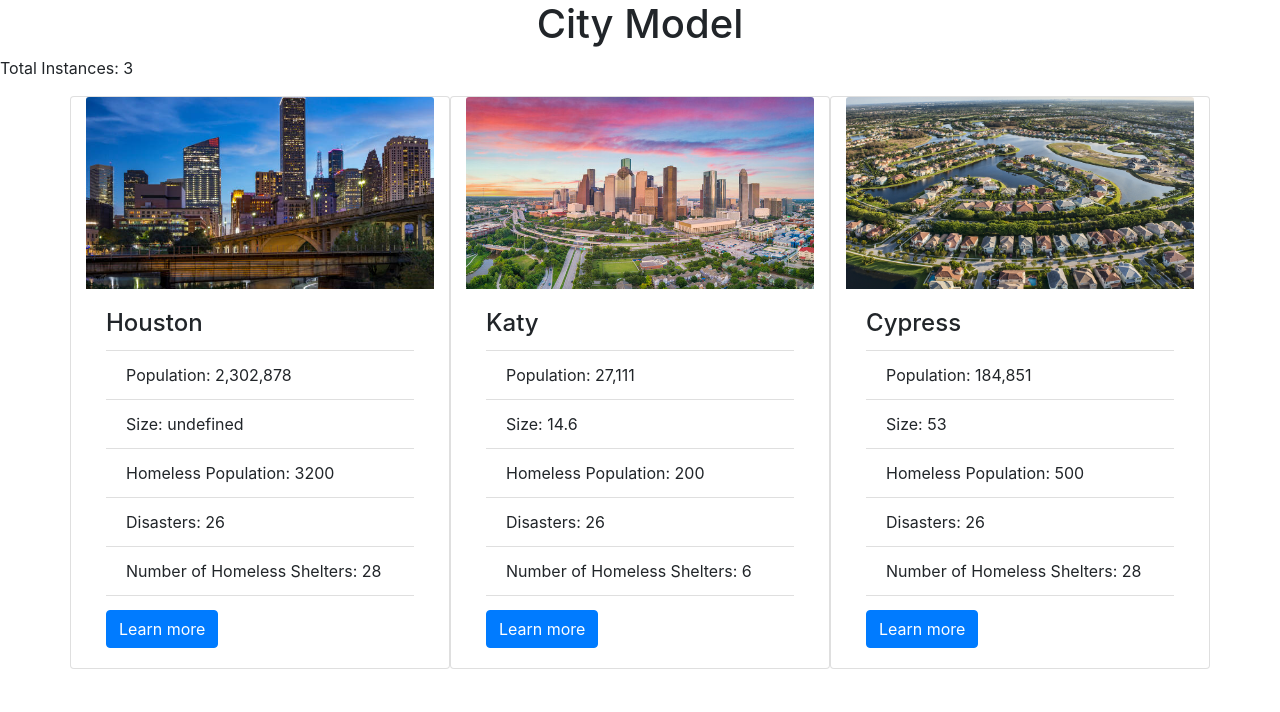
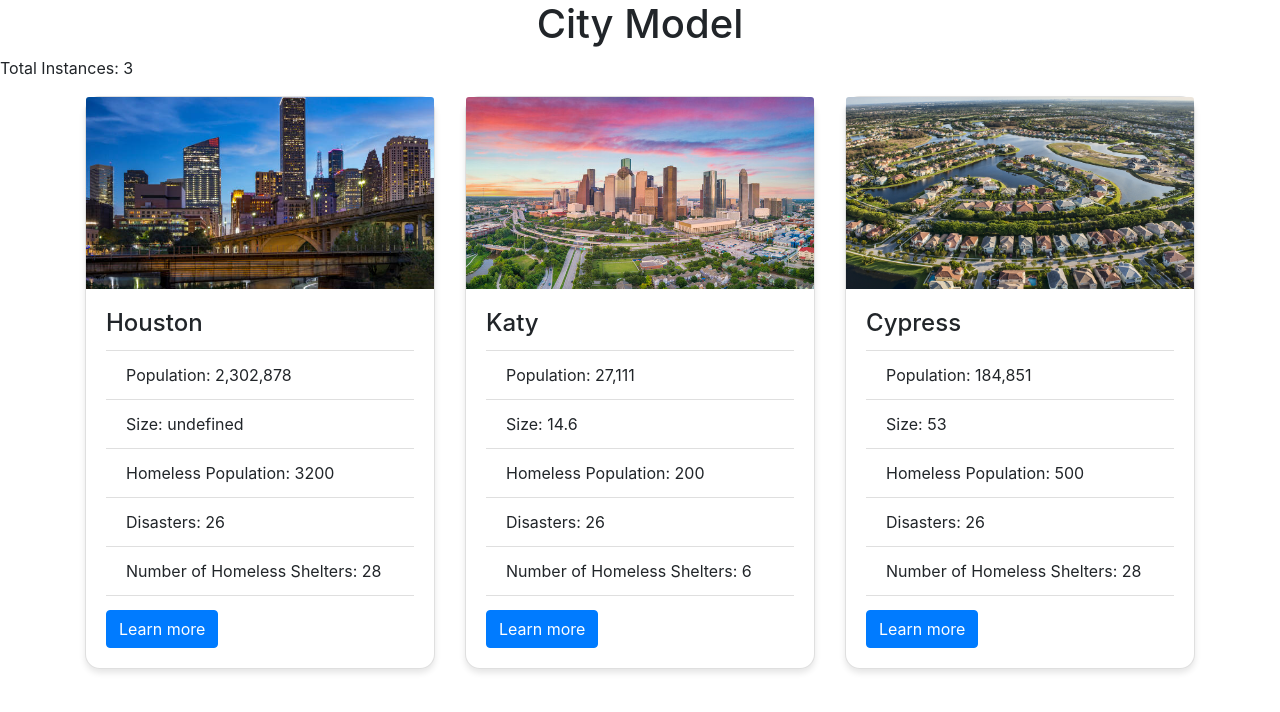
Before and after one commit to shreyanak/stormshelters, a Flask app: page /cities in a window 1280 px wide. Shown: the part 56-768 px from the top of the page. Run offline with Flask 3, Linux system fonts and the light colour scheme.

Commit message:
apply card layout to cities page

```diff
--- a/templates/city-model.html
+++ b/templates/city-model.html
@@ -1,4 +1,4 @@
-<!doctype html>
+<!DOCTYPE html>
 <html lang="en">
 <head>
     <!-- Required meta tags -->
@@ -10,6 +10,19 @@
     <link rel="stylesheet" href="https://cdn.jsdelivr.net/npm/bootstrap@4.3.1/dist/css/bootstrap.min.css" integrity="sha384-ggOyR0iXCbMQv3Xipma34MD+dH/1fQ784/j6cY/iJTQUOhcWr7x9JvoRxT2MZw1T" crossorigin="anonymous">
     <script src="https://code.jquery.com/jquery-3.7.1.min.js"></script>
 
+    <style>
+        .card {
+            border-radius: 15px;
+            box-shadow: 0 4px 6px rgba(0, 0, 0, 0.1);
+            transition: transform 0.2s, box-shadow 0.2s;
+        }
+
+        .card:hover {
+            transform: translateY(-5px);
+            box-shadow: 0 8px 12px rgba(0, 0, 0, 0.2);
+        }
+    </style>
+
     <title>City Model</title>
 </head>
 <body>
@@ -19,8 +32,8 @@
 
     <div class="container">
         <div class="row">
-
-      <div class="col-sm-4 card">
+            <div class="col-sm-4">
+                <div class="card">
                     <img class="card-img-top" src="/static/img/houston.jpg" alt="Houston">
                     <div class="card-body">
                         <h4 class="card-title">Houston</h4>
@@ -34,8 +47,10 @@
                         <a href="{{url_for('houston')}}" class="btn btn-primary">Learn more</a>
                     </div>
                 </div>
+            </div>
 
-      <div class="col-sm-4 card">
+            <div class="col-sm-4">
+                <div class="card">
                     <img class="card-img-top" src="/static/img/katy.jpg" alt="Katy">
                     <div class="card-body">
                         <h4 class="card-title">Katy</h4>
@@ -49,8 +64,10 @@
                         <a href="{{url_for('katy')}}" class="btn btn-primary">Learn more</a>
                     </div>
                 </div>
+            </div>
 
-      <div class="col-sm-4 card">
+            <div class="col-sm-4">
+                <div class="card">
                     <img class="card-img-top" src="/static/img/cypress.jpg" alt="Cypress">
                     <div class="card-body">
                         <h4 class="card-title">Cypress</h4>
@@ -64,10 +81,9 @@
                         <a href="{{url_for('cypress')}}" class="btn btn-primary">Learn more</a>
                     </div>
                 </div>
-
+            </div>
         </div>
     </div>
 
 </body>
-
 </html>
```
Lines whose indentation alone changed are shown as unchanged.
